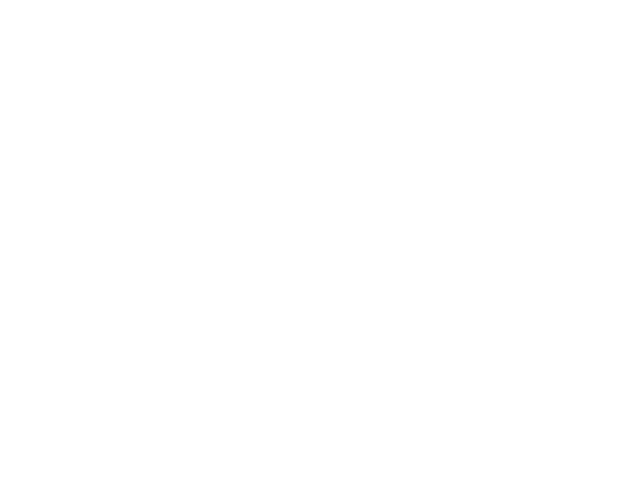
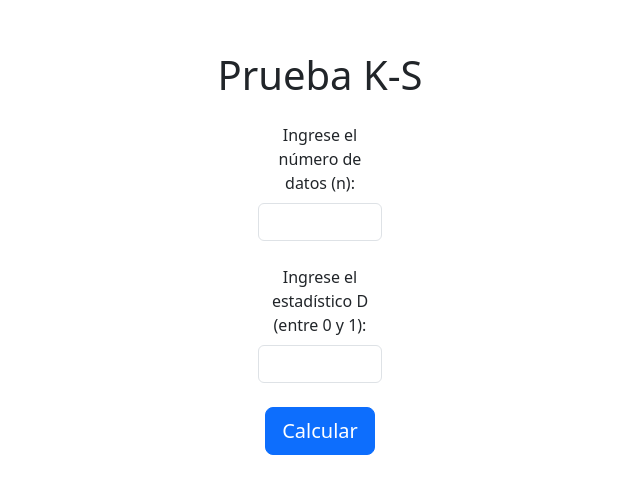
Before and after one commit to pierino2203/Generadores, a React (Vite) app: page /ks in a window 1280 px wide. Before the commit this address had no page. Shown: the part 171-664 px from the top of the page, without its empty margins (320-960 px from the left). Built offline with nearby package versions, Linux system fonts and the light colour scheme.

Commit message:
Estadisticos

```diff
--- a/src/App.jsx
+++ b/src/App.jsx
@@ -8,6 +8,7 @@ import './App.css'
 import Lehmer from './Components/Lehmer'
 import Promedios from './Components/Promedios'
 import Frecuencias from './Components/Frecuencias'
+import Ks from './Components/K-S'
 
 function App() {
   return (
@@ -21,6 +22,7 @@ function App() {
         <Route path="/mixto" element={<GenCongruencialMixto />} />
         <Route path="/promedios" element={<Promedios/>}/>
         <Route path="/frecuencia" element={<Frecuencias/>}/>
+        <Route path="/ks" element={<Ks/>}/>
       </Routes>
     </Router>
   )
--- a/src/Components/Frecuencias.jsx
+++ b/src/Components/Frecuencias.jsx
@@ -68,6 +68,7 @@ export default function Frecuencias() {
             var s = (e.frecuencia - Fe)**2
             return s
           })
+          console.log(sum)
         var X2 = (parseInt(x)/parseInt(n))*(sum.reduce((total, current) => total + current, 0))
         console.log(X2)
         const comp = parseFloat(x2a)
--- /dev/null
+++ b/src/Components/K-S.jsx
@@ -0,0 +1,114 @@
+import React, { useState } from 'react'
+import { Container, Row, Col, Button, Form } from 'react-bootstrap'
+import 'bootstrap/dist/css/bootstrap.min.css'
+import Frecuencias from './Frecuencias'
+
+export default function Ks() {
+    const [n, setN] = useState('')
+    const [numeros, setNumeros] = useState([])
+    const [d, setD] = useState('')
+
+    const handleNChange = (e) => {
+        const value = parseInt(e.target.value)
+        if (value > 0) {
+            setN(value)
+            // Inicializar array de números con el tamaño especificado
+            setNumeros(new Array(value).fill(''))
+        } else {
+            setN('')
+            setNumeros([])
+        }
+    }
+
+    const handleNumeroChange = (index, value) => {
+        const newNumeros = [...numeros]
+        newNumeros[index] = value
+        setNumeros(newNumeros)
+    }
+
+    const handleSubmit = (e) => {
+        e.preventDefault()
+        // Aquí irá la lógica para calcular la prueba K-S
+        const numerosSort = numeros.sort();
+        const frecuenciaA = []
+        const resultado = []
+        for (var i = 1; i <= parseInt(n); i++) {
+            frecuenciaA.push(i / parseInt(n))
+        }
+        for (var i = 0; i < frecuenciaA.length; i++) {
+            resultado.push(frecuenciaA[i] - numerosSort[i])
+        }
+        const res = Math.max(...resultado)
+        console.log(resultado)
+        console.log(frecuenciaA)
+        console.log("Numero max:", Math.max(...resultado))
+        console.log('Números:', numeros.sort())
+        console.log('Estadístico D:', d)
+        if (res < parseFloat(d)) {
+            console.log(`${res} < ${d}, por lo tanto NO SE RECHAZA la hipotesis de que los numeros provienen de un universo uniformemente distribuido`)
+        } else {
+            console.log(`${res} < ${d}, por lo tanto SE RECHAZA la hipotesis de que los numeros provienen de un universo uniformemente distribuido`)
+        }
+
+    }
+
+    return (
+        <Container className="mt-5">
+            <h1 className="text-center mb-4">Prueba K-S</h1>
+            <Form onSubmit={handleSubmit}>
+                <Row className="justify-content-center">
+                    <Col md={6}>
+                        <Form.Group className="mb-4">
+                            <Form.Label>Ingrese el número de datos (n):</Form.Label>
+                            <Form.Control
+                                type="number"
+                                value={n}
+                                onChange={handleNChange}
+                                min="1"
+                                required
+                            />
+                        </Form.Group>
+
+                        {n > 0 && (
+                            <Form.Group className="mb-4">
+                                <Form.Label>Ingrese los {n} números (entre 0 y 1):</Form.Label>
+                                {numeros.map((numero, index) => (
+                                    <Form.Control
+                                        key={index}
+                                        type="number"
+                                        value={numero}
+                                        onChange={(e) => handleNumeroChange(index, e.target.value)}
+                                        className="mb-2"
+                                        min="0"
+                                        max="1"
+                                        step="any"
+                                        required
+                                    />
+                                ))}
+                            </Form.Group>
+                        )}
+
+                        <Form.Group className="mb-4">
+                            <Form.Label>Ingrese el estadístico D (entre 0 y 1):</Form.Label>
+                            <Form.Control
+                                type="number"
+                                value={d}
+                                onChange={(e) => setD(e.target.value)}
+                                min="0"
+                                max="1"
+                                step="any"
+                                required
+                            />
+                        </Form.Group>
+
+                        <div className="text-center">
+                            <Button variant="primary" type="submit" size="lg">
+                                Calcular
+                            </Button>
+                        </div>
+                    </Col>
+                </Row>
+            </Form>
+        </Container>
+    )
+}
```
